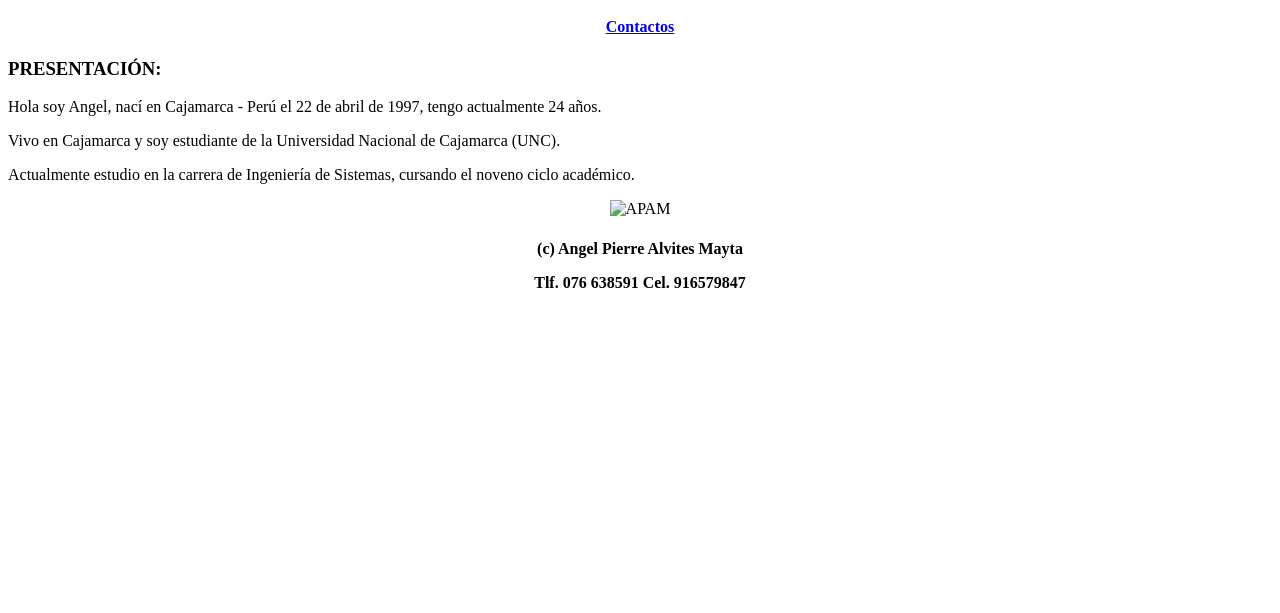
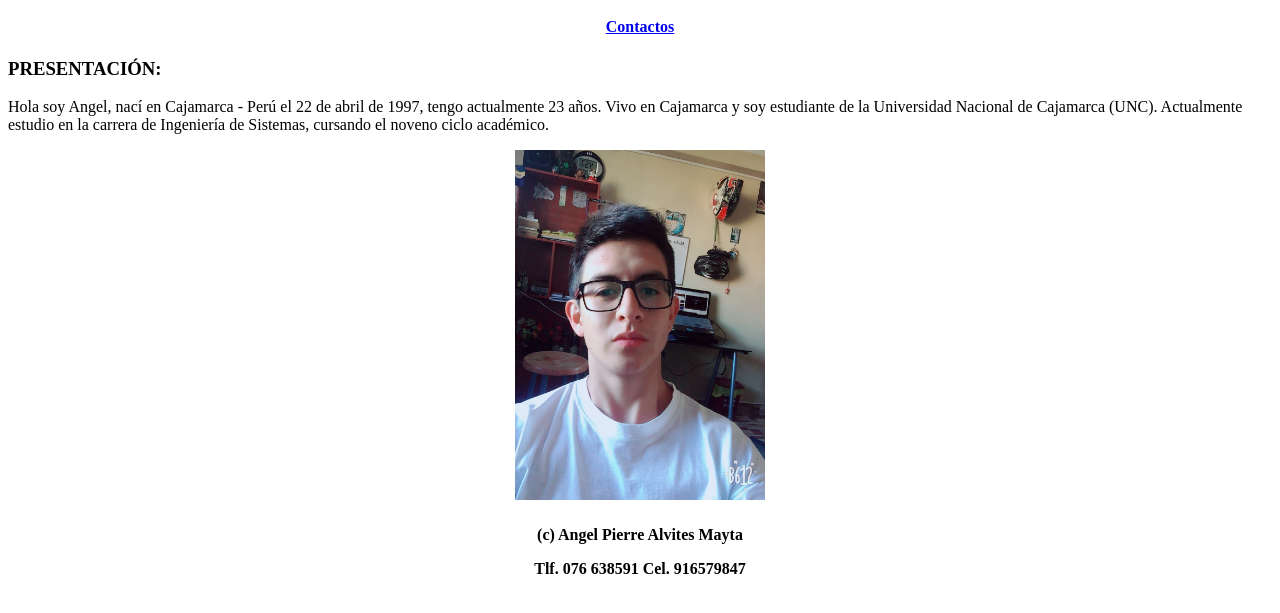
Before and after one commit to angelmayta/angelmayta.github.io, a plain HTML site: page Home.html in a window 1280 px wide. Shown: the part 187-800 px from the top of the page. Drawn offline with Linux system fonts and the light colour scheme; files that its build step writes are made by us from their sources.

Commit message:
2 actualizado

```diff
--- a/Home.html
+++ b/Home.html
@@ -1,12 +1,10 @@
 <!DOCTYPE html>
-
-<html>
+<html lang="en">
 <head>
-        <meta charset="utf-8">
+    <meta charset="UTF-8">
     <meta http-equiv="X-UA-Compatible" content="IE=edge">
-        <title>Pagina WEB Personal</title>
-        <meta name="description" content="">
-        <meta name="viewport" content="width=device-width, initial-scale=1">
+    <meta name="viewport" content="width=device-width, initial-scale=1.0">
+    <title>Prueba</title>
     <link rel="stylesheet" href="estilopersonal.css">
 
 </head>
@@ -24,16 +22,16 @@
 
         </CENter>
         <h3>PRESENTACIÓN:</h3>
-           <P>Hola soy Angel, nací en Cajamarca - Perú el 22 de abril de 1997, tengo actualmente 24 años. </P>
-           <p>Vivo en Cajamarca y soy estudiante de la Universidad Nacional de Cajamarca (UNC).</p>
-           <p>Actualmente estudio en la carrera de Ingeniería de Sistemas, cursando el noveno ciclo académico.</p>
+        <P>Hola soy Angel, nací en Cajamarca - Perú el 22 de abril de 1997, tengo actualmente 23 años.
+        Vivo en Cajamarca y soy estudiante de la Universidad Nacional de Cajamarca (UNC).
+        Actualmente estudio en la carrera de Ingeniería de Sistemas, cursando el noveno ciclo académico.</p>
 
 
     </nav>
     <div>
         <CEnter>
         <aside>
-            <img  src="FotoPersonal.JPG" alt="APAM" width="250" height="350" >
+         <img  src="images/FotoPersonal.JPG" alt="APAM" width="250" height="350" >
         </aside>
         <article>
          <p></p>
```
Lines whose indentation alone changed are shown as unchanged.
